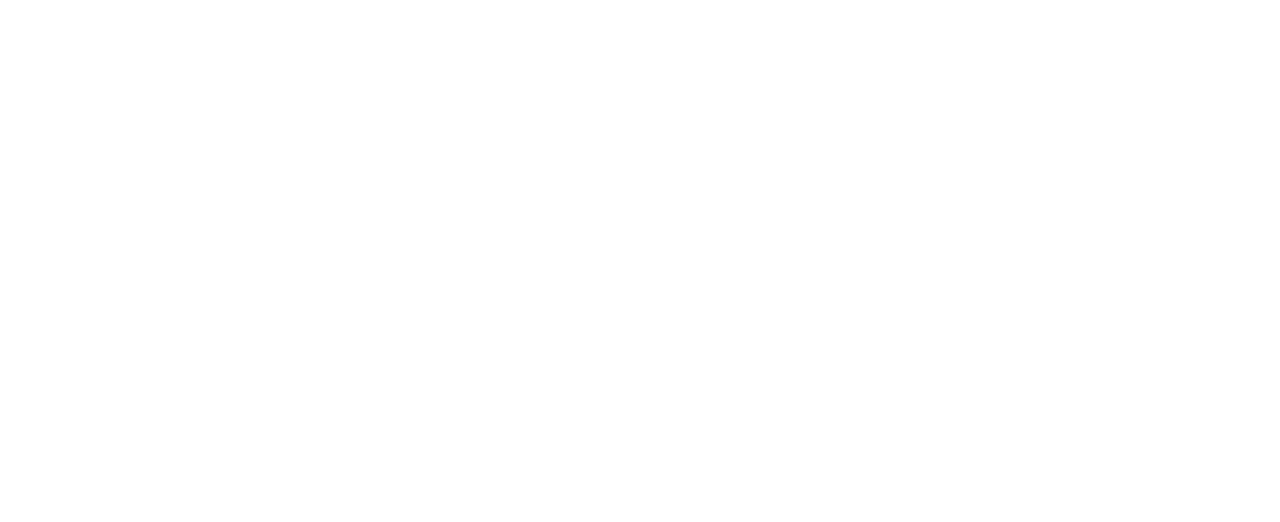
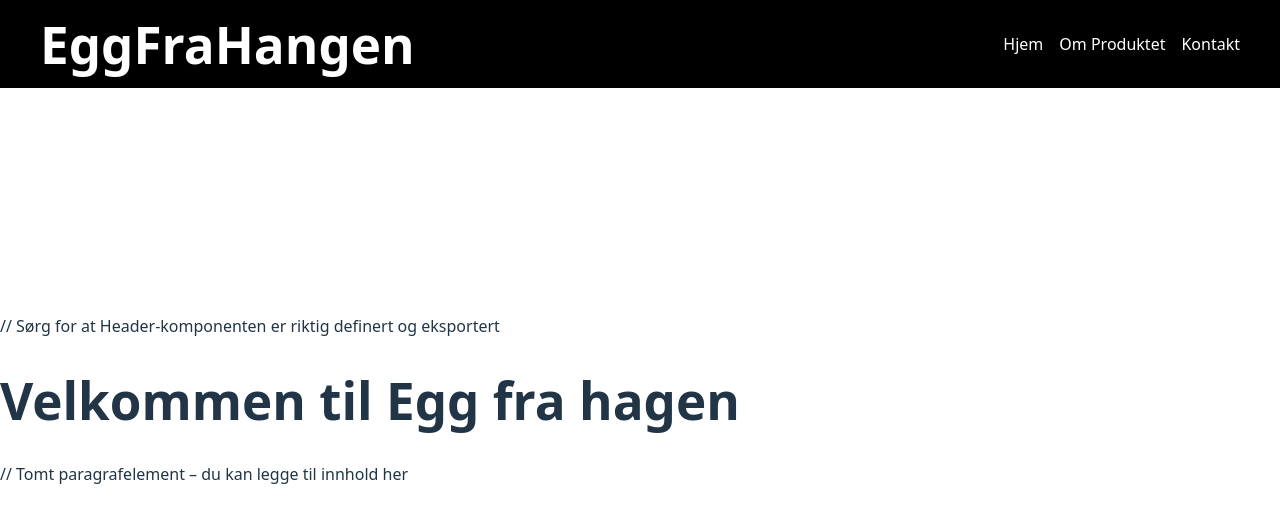
Before and after one commit to Voidwaker/eggfrahagen, a React (Vite) app: page / in a window 1280 px wide. Shown: the top 522 px of the page. Built offline with nearby package versions, Linux system fonts and the light colour scheme.

Commit message:
header
added
* header
* logo
* navigation

```diff
--- a/src/App.jsx
+++ b/src/App.jsx
@@ -1,10 +1,14 @@
 import React from 'react';
-import Loader from './components/Loader';
+import Header from './components/header'; // Pass på riktig sti og filnavn
 
 function App() {
   return (
     <div>
-      {}
+      <Header /> // Sørg for at Header-komponenten er riktig definert og eksportert
+      <main>
+        <h1>Velkommen til Egg fra hagen</h1>
+        <p></p> // Tomt paragrafelement – du kan legge til innhold her
+      </main>
     </div>
   );
 }
--- a/src/components/Header.jsx
+++ b/src/components/Header.jsx
@@ -0,0 +1,42 @@
+import React from "react";
+
+function Header() {
+  return (
+    <header style={{
+      position: 'fixed',
+      top: 0,
+      left: 0,
+      right: 0,
+      padding: '1rem',
+      backgroundColor: '#000',         // Svart bakgrunn
+      borderBottom: '2px solid #fff',    // Hvit outline nederst
+      zIndex: 1000,
+      color: '#fff'                     // Setter standard tekstfarge til hvit
+    }}>
+      <div style={{
+        maxWidth: '1200px',
+        margin: '0 auto',
+        display: 'flex',
+        justifyContent: 'space-between',
+        alignItems: 'center'
+      }}>
+        <h1 style={{ margin: 0 }}>EggFraHangen</h1>
+        <nav>
+          <ul style={{
+            listStyle: 'none',
+            margin: 0,
+            padding: 0,
+            display: 'flex',
+            gap: '1rem'
+          }}>
+            <li><a href="#hjem" style={{ color: '#fff', textDecoration: 'none' }}>Hjem</a></li>
+            <li><a href="#om" style={{ color: '#fff', textDecoration: 'none' }}>Om Produktet</a></li>
+            <li><a href="#kontakt" style={{ color: '#fff', textDecoration: 'none' }}>Kontakt</a></li>
+          </ul>
+        </nav>
+      </div>
+    </header>
+  );
+}
+
+export default Header;
```
